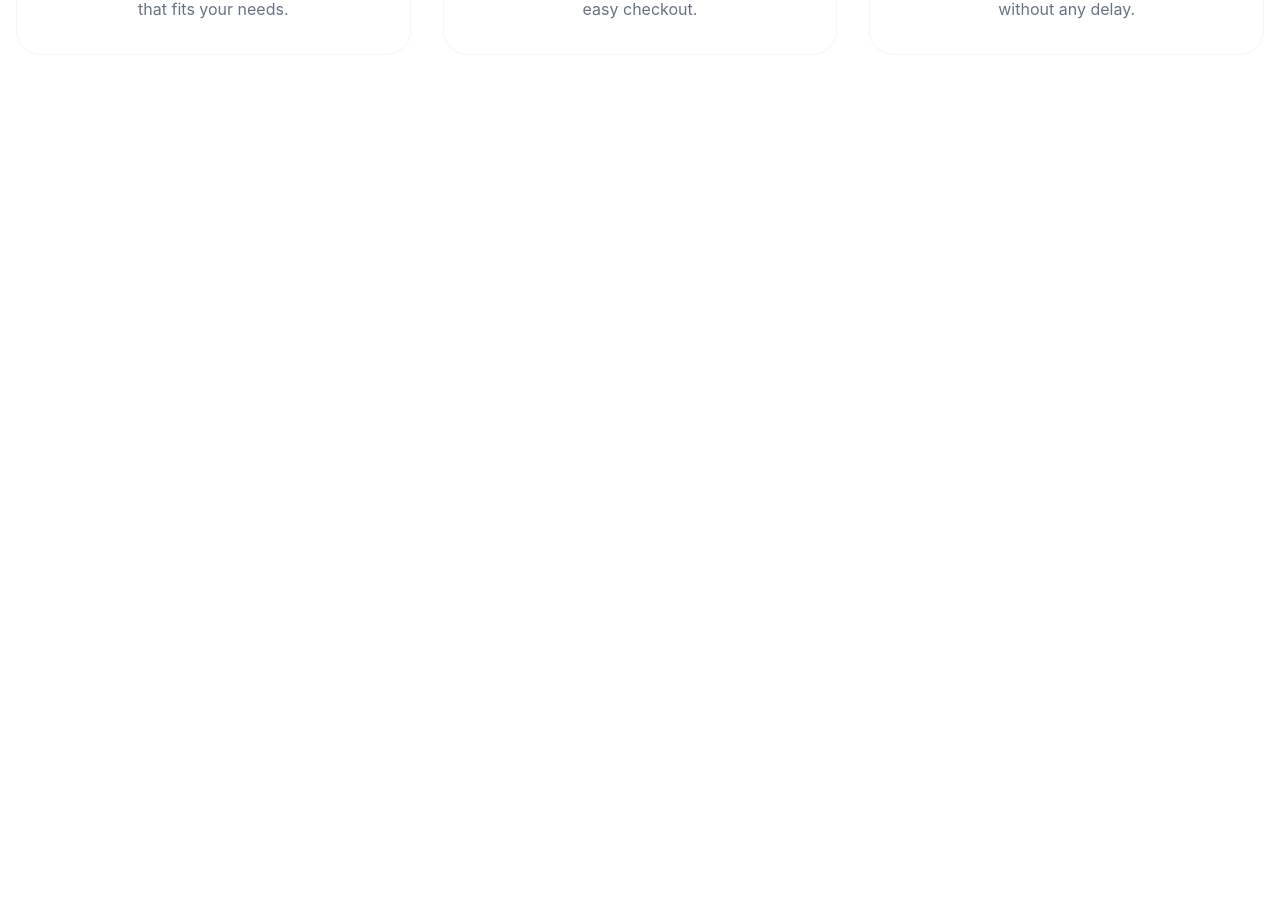
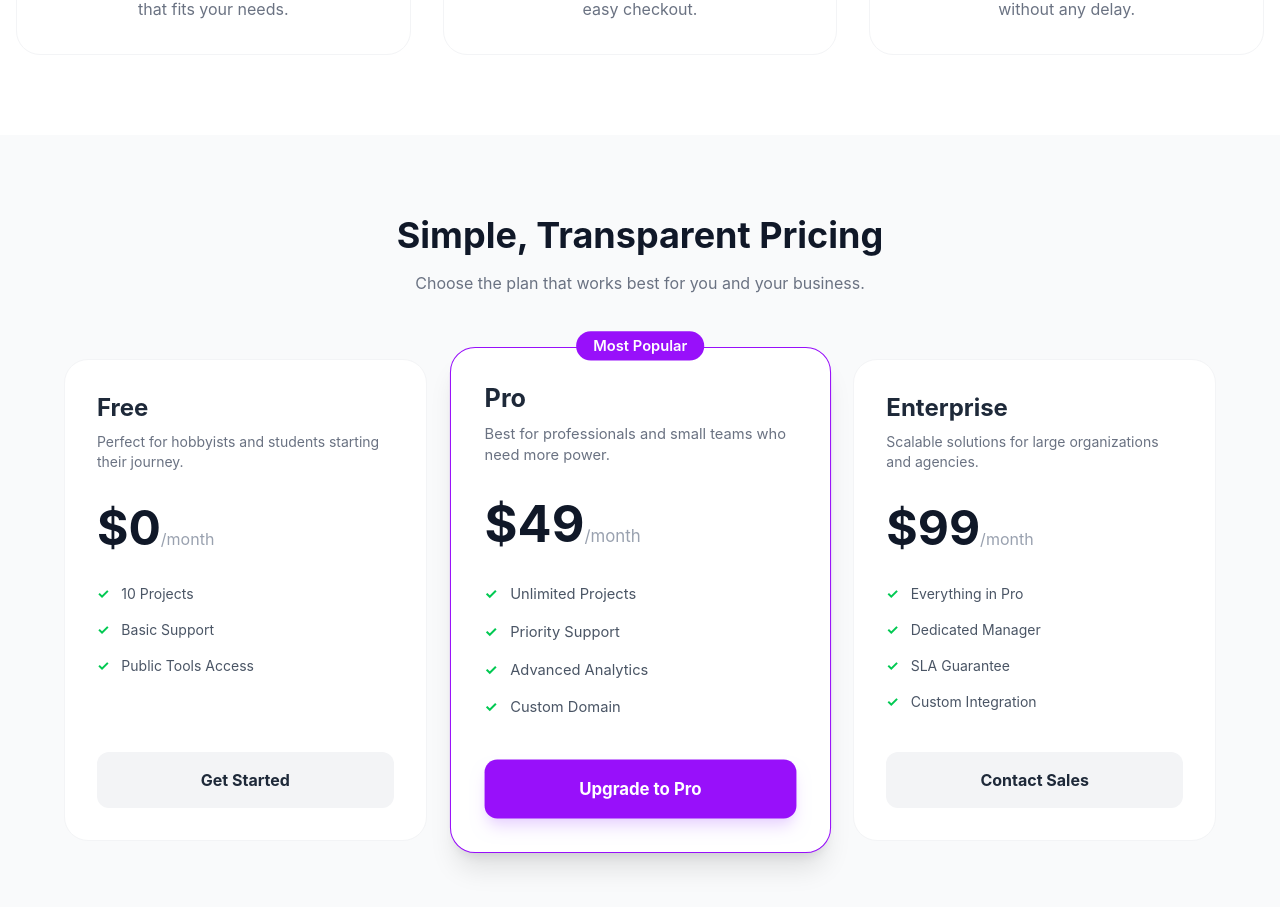
Before and after one commit to mdtaufiqueahamed-lgtm/Assignment-6, a React (Vite) app: page / in a window 1280 px wide. Shown: the part 2657-3564 px from the top of the page. Before the commit the page ends 2792 px from the top, so only its background shows below. Built offline with nearby package versions, Linux system fonts and the light colour scheme.

Commit message:
pricing cart addded

```diff
--- a/src/App.jsx
+++ b/src/App.jsx
@@ -91,7 +91,7 @@ function App() {
 
        <ToastContainer position="top-center" autoClose={2000} />
       <Steps></Steps>
-      {/* <Pricing></Pricing> */}
+      <Pricing></Pricing>
     </>
   );
 }
--- a/src/components/Pricing/Pricing.jsx
+++ b/src/components/Pricing/Pricing.jsx
@@ -1,89 +1,89 @@
-// import React from 'react';
+import React from 'react';
 
-// const Pricing = () => {
-//   const plans = [
-//     {
-//       name: "Free",
-//       price: "0",
-//       description: "Perfect for hobbyists and students starting their journey.",
-//       features: ["10 Projects", "Basic Support", "Public Tools Access"],
-//       buttonText: "Get Started",
-//       isPopular: false,
-//     },
-//     {
-//       name: "Pro",
-//       price: "49",
-//       description: "Best for professionals and small teams who need more power.",
-//       features: ["Unlimited Projects", "Priority Support", "Advanced Analytics", "Custom Domain"],
-//       buttonText: "Upgrade to Pro",
-//       isPopular: true, // এটি জনপ্রিয় প্ল্যান হিসেবে হাইলাইট হবে
-//     },
-//     {
-//       name: "Enterprise",
-//       price: "99",
-//       description: "Scalable solutions for large organizations and agencies.",
-//       features: ["Everything in Pro", "Dedicated Manager", "SLA Guarantee", "Custom Integration"],
-//       buttonText: "Contact Sales",
-//       isPopular: false,
-//     },
-//   ];
+const Pricing = () => {
+  const plans = [
+    {
+      name: "Free",
+      price: "0",
+      description: "Perfect for hobbyists and students starting their journey.",
+      features: ["10 Projects", "Basic Support", "Public Tools Access"],
+      buttonText: "Get Started",
+      isPopular: false,
+    },
+    {
+      name: "Pro",
+      price: "49",
+      description: "Best for professionals and small teams who need more power.",
+      features: ["Unlimited Projects", "Priority Support", "Advanced Analytics", "Custom Domain"],
+      buttonText: "Upgrade to Pro",
+      isPopular: true, // এটি জনপ্রিয় প্ল্যান হিসেবে হাইলাইট হবে
+    },
+    {
+      name: "Enterprise",
+      price: "99",
+      description: "Scalable solutions for large organizations and agencies.",
+      features: ["Everything in Pro", "Dedicated Manager", "SLA Guarantee", "Custom Integration"],
+      buttonText: "Contact Sales",
+      isPopular: false,
+    },
+  ];
 
-//   return (
-//     <section className="py-20 bg-gray-50">
-//       <div className="container mx-auto px-4">
-//         {/* Header */}
-//         <div className="text-center mb-16">
-//           <h2 className="text-4xl font-bold text-gray-900 mb-4">Simple, Transparent Pricing</h2>
-//           <p className="text-gray-500">Choose the plan that works best for you and your business.</p>
-//         </div>
+  return (
+    <section className="py-20 bg-gray-50">
+      <div className="container mx-auto px-4">
+        {/* Header */}
+        <div className="text-center mb-16">
+          <h2 className="text-4xl font-bold text-gray-900 mb-4">Simple, Transparent Pricing</h2>
+          <p className="text-gray-500">Choose the plan that works best for you and your business.</p>
+        </div>
 
-//         {/* Pricing Cards */}
-//         <div className="grid grid-cols-1 md:grid-cols-3 gap-8 max-w-6xl mx-auto">
-//           {plans.map((plan, index) => (
-//             <div
-//               key={index}
-//               className={`relative flex flex-col p-8 rounded-3xl bg-white border ${
-//                 plan.isPopular ? "border-purple-600 shadow-xl scale-105 z-10" : "border-gray-100"
-//               }`}
-//             >
-//               {plan.isPopular && (
-//                 <span className="absolute -top-4 left-1/2 -translate-x-1/2 bg-purple-600 text-white px-4 py-1 rounded-full text-sm font-semibold">
-//                   Most Popular
-//                 </span>
-//               )}
+        {/* Pricing Cards */}
+        <div className="grid grid-cols-1 md:grid-cols-3 gap-8 max-w-6xl mx-auto">
+          {plans.map((plan, index) => (
+            <div
+              key={index}
+              className={`relative flex flex-col p-8 rounded-3xl bg-white border ${
+                plan.isPopular ? "border-purple-600 shadow-xl scale-105 z-10" : "border-gray-100"
+              }`}
+            >
+              {plan.isPopular && (
+                <span className="absolute -top-4 left-1/2 -translate-x-1/2 bg-purple-600 text-white px-4 py-1 rounded-full text-sm font-semibold">
+                  Most Popular
+                </span>
+              )}
 
-//               <h3 className="text-2xl font-bold text-gray-800 mb-2">{plan.name}</h3>
-//               <p className="text-gray-500 text-sm mb-6 h-12">{plan.description}</p>
+              <h3 className="text-2xl font-bold text-gray-800 mb-2">{plan.name}</h3>
+              <p className="text-gray-500 text-sm mb-6 h-12">{plan.description}</p>
 
-//               <div className="mb-8">
-//                 <span className="text-5xl font-bold text-gray-900">${plan.price}</span>
-//                 <span className="text-gray-400">/month</span>
-//               </div>
+              <div className="mb-8">
+                <span className="text-5xl font-bold text-gray-900">${plan.price}</span>
+                <span className="text-gray-400">/month</span>
+              </div>
 
-//               <ul className="space-y-4 mb-10 flex-grow">
-//                 {plan.features.map((feature, i) => (
-//                   <li key={i} className="flex items-center gap-3 text-gray-600 text-sm">
-//                     <span className="text-green-500 font-bold">✓</span>
-//                     {feature}
-//                   </li>
-//                 ))}
-//               </ul>
+              <ul className="space-y-4 mb-10 flex-grow">
+                {plan.features.map((feature, i) => (
+                  <li key={i} className="flex items-center gap-3 text-gray-600 text-sm">
+                    <span className="text-green-500 font-bold">✓</span>
+                    {feature}
+                  </li>
+                ))}
+              </ul>
 
-//               <button
-//                 className={`w-full py-4 rounded-xl font-bold transition-all ${
-//                   plan.isPopular
-//                     ? "bg-purple-600 text-white hover:bg-purple-700 shadow-lg shadow-purple-200"
-//                     : "bg-gray-100 text-gray-800 hover:bg-gray-200"
-//                 }`}
-//               >
-//                 {plan.buttonText}
-//               </button>
-//             </div>
-//           ))}
-//         </div>
-//       </div>
-//     </section>
-//   );
-// };
+              <button
+                className={`w-full py-4 rounded-xl font-bold transition-all ${
+                  plan.isPopular
+                    ? "bg-purple-600 text-white hover:bg-purple-700 shadow-lg shadow-purple-200"
+                    : "bg-gray-100 text-gray-800 hover:bg-gray-200"
+                }`}
+              >
+                {plan.buttonText}
+              </button>
+            </div>
+          ))}
+        </div>
+      </div>
+    </section>
+  );
+};
 
-// export default Pricing;
+export default Pricing;
```
